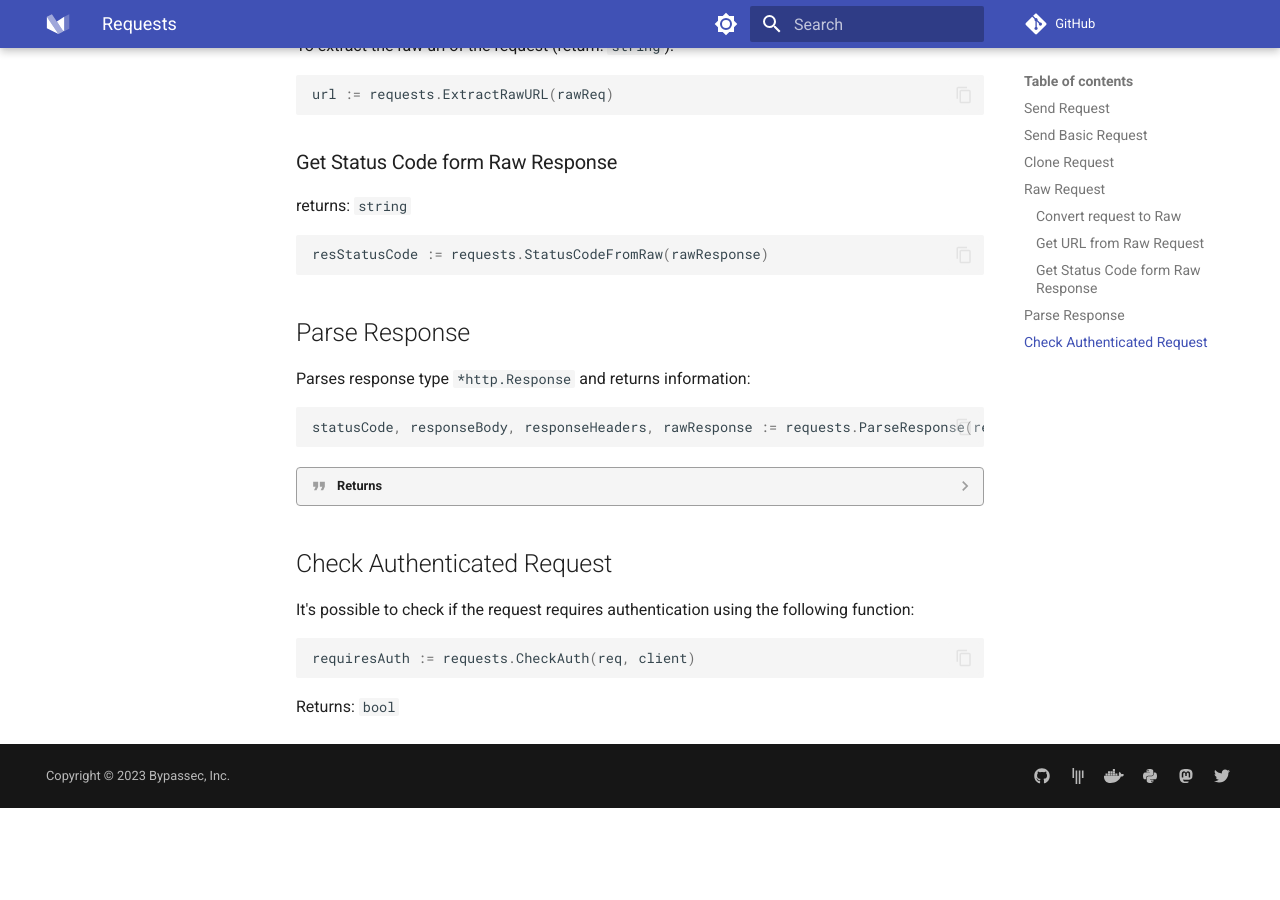
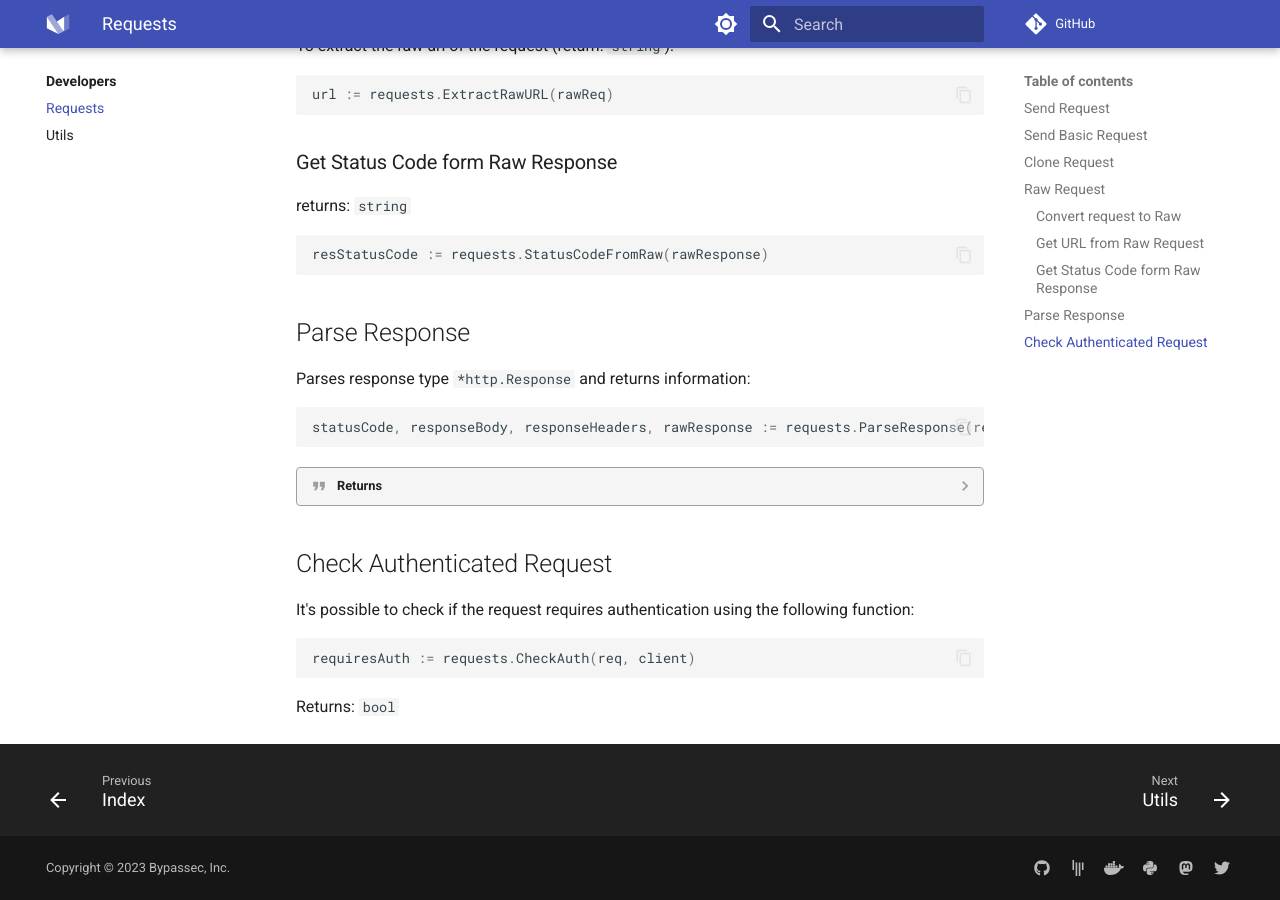
Before and after one commit to cfsdes/nucke-docs, an MkDocs documentation site: the page built from docs/developers/requests.md, in a window 1280 px wide and 900 px high, scrolled down 1311 px. Built offline with MkDocs 1.6.1 and Material for MkDocs 9.7.7, drawn with Linux system fonts in a browser that asks for light colours; comment, search, counter and statistics services are not loaded; before the commit the page ends 2119 px from its top, so only the background shows below that.

Commit message:
update files

```diff
--- a/mkdocs.yml
+++ b/mkdocs.yml
@@ -141,7 +141,7 @@ nav:
       - Detections: plugins/detections.md
   - Developers:
       - developers/index.md
-      - Requests: libraries/requests.md
-      - Utils: libraries/utils.md
+      - Requests: developers/requests.md
+      - Utils: developers/utils.md
   - TODO:
       - todos/index.md
```
